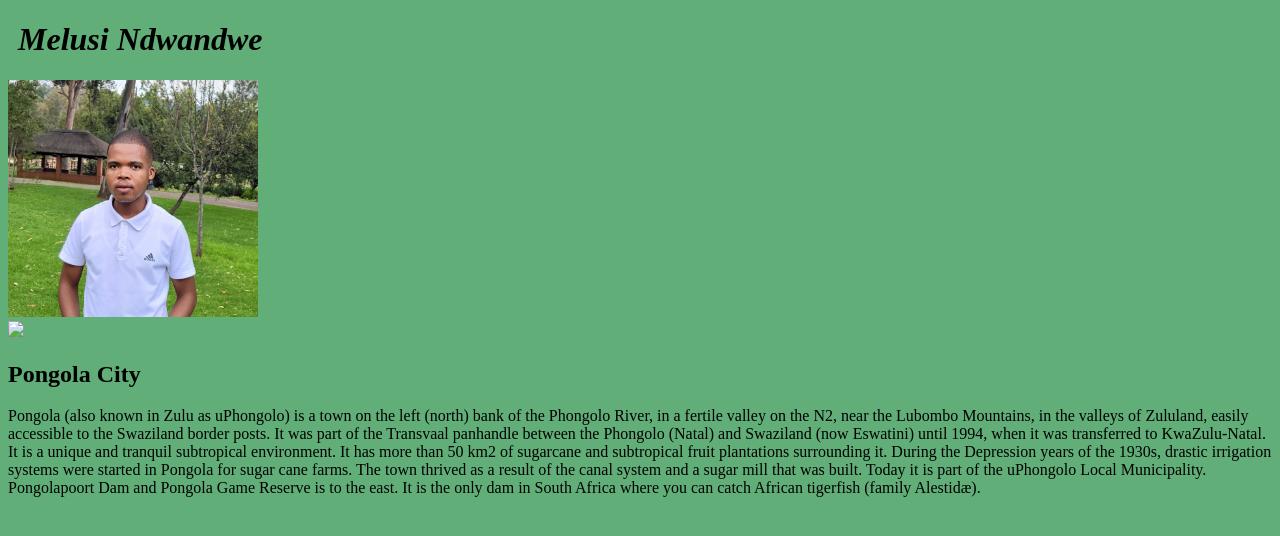
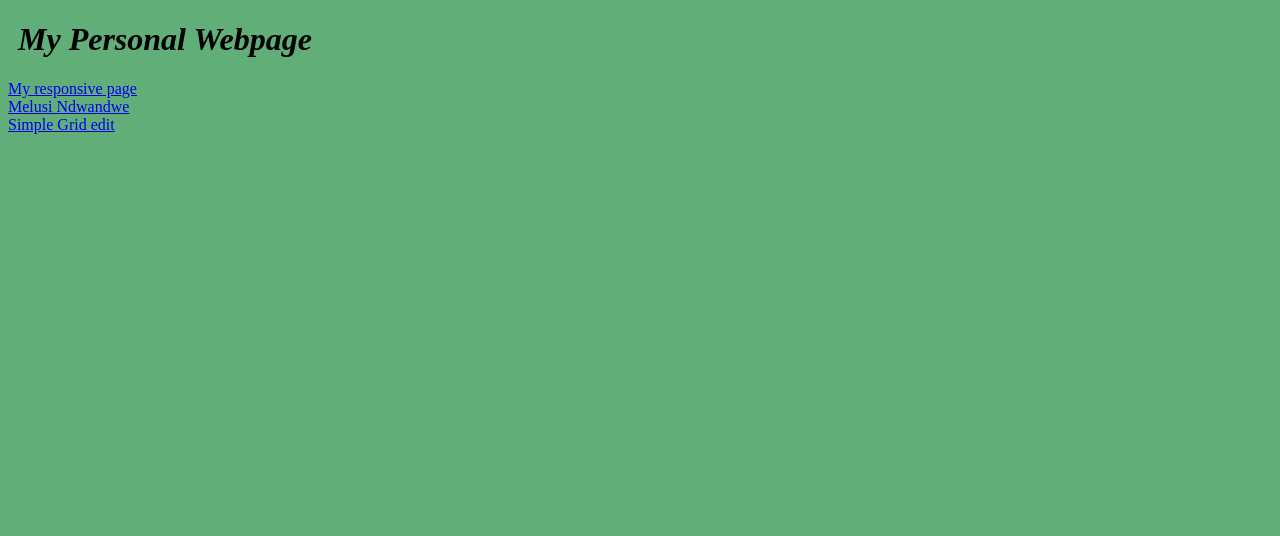
Before and after one commit to Melusiwise/personal-page, a plain HTML site: page index.html in a window 1280 px wide. Drawn offline with Linux system fonts and the light colour scheme.

Commit message:
fixed index.html

```diff
--- a/index.html
+++ b/index.html
@@ -1,48 +1,23 @@
 <!DOCTYPE html>
 <html lang="en">
-
 <head>
     <meta charset="UTF-8">
     <meta http-equiv="X-UA-Compatible" content="IE=edge">
     <meta name="viewport" content="width=device-width, initial-scale=1.0">
     <title>Document</title>
-    <link rel="stylesheet" href="style.css">
+   <link rel="stylesheet" href="style.css">
 </head>
-
 <body>
-    <div class="section">
-
-
-        <h1>Melusi Ndwandwe</h1>
-        <div class="side-bar">
-            <img src="image/selfie pic.jpg" width="250em">
-
-        </div>
+    <h1>My Personal Webpage</h1>
+    <div class="link" >
+        <a href="responsive.html">My responsive page</a>
+    </div>
+    <div class="link" >
+        <a href="pwp.html">Melusi Ndwandwe</a>
+    </div>
+    <div class="link" >
+        <a href="simplegrid.html">Simple Grid edit</a>
     </div>
 
-
-<div class="side-bar3">
-    <img src="image/pongola.jpg" width="250em">
-    <div>
-        <h2>Pongola City</h2>
-        <div class="side-bar2">
-            <div class="side-bar2">
-                <p>
-                    Pongola (also known in Zulu as uPhongolo) is a town on the left (north) bank of the Phongolo River, in a fertile valley on the N2, near the Lubombo Mountains, in the valleys of Zululand, easily accessible to the Swaziland border posts. It was part of the Transvaal panhandle between the Phongolo (Natal) and Swaziland (now Eswatini) until 1994, when it was transferred to KwaZulu-Natal.
-
-                It is a unique and tranquil subtropical environment. It has more than 50 km2 of sugarcane and subtropical fruit plantations surrounding it. During the Depression years of the 1930s, drastic irrigation systems were started in Pongola for sugar cane farms. The town thrived as a result of the canal system and a sugar mill that was built. Today it is part of the uPhongolo Local Municipality.
-
-                Pongolapoort Dam and Pongola Game Reserve is to the east. It is the only dam in South Africa where you can catch African tigerfish (family Alestidæ).
-                </p>
-
-
-</div>
-</div>
-        </div>
-
-    </div>
-</div>
-
 </body>
-
 </html>
```
